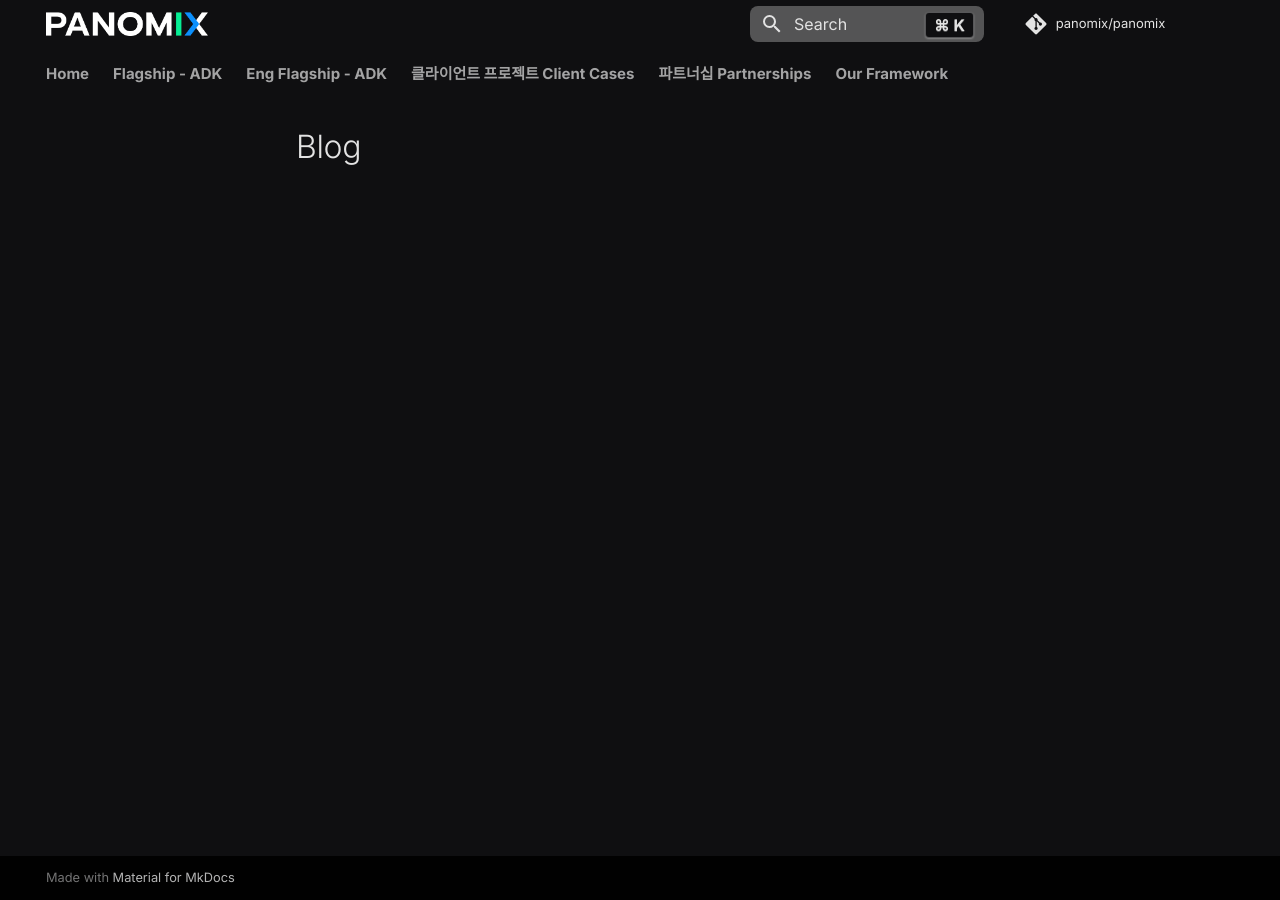
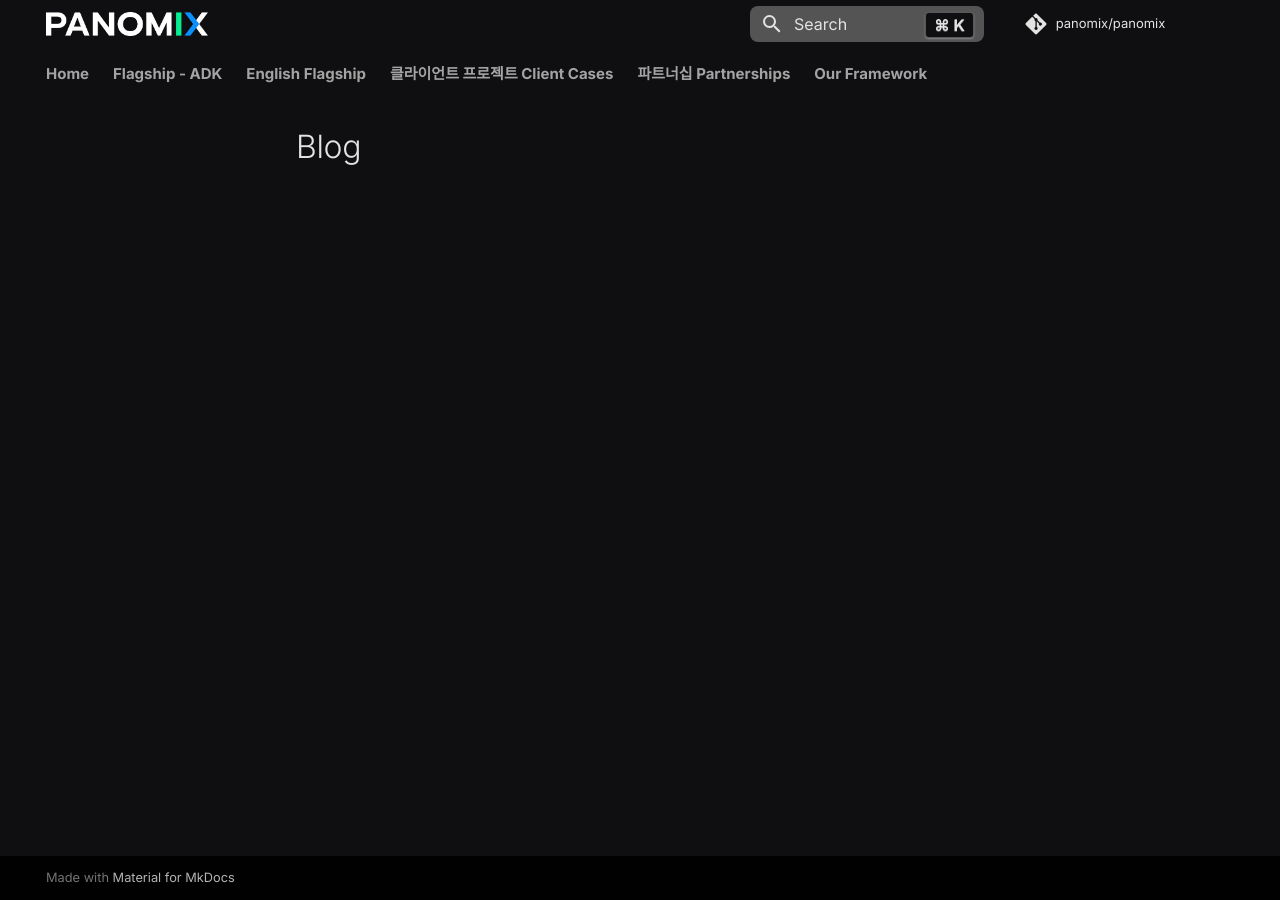
Before and after one commit to panomix/panomix, an MkDocs documentation site: the page built from docs/blog/index.md, in a window 1280 px wide. Built offline with MkDocs 1.6.1 and Material for MkDocs 9.7.7, drawn with Linux system fonts in a browser that asks for light colours; comment, search, counter and statistics services are not loaded.

Commit message:
Update mkdocs.yml

```diff
--- a/mkdocs.yml
+++ b/mkdocs.yml
@@ -5,7 +5,7 @@ strict: true
 nav:
   - index.md
   - Flagship - ADK : flagship/adk.md
-  - Eng Flagship - ADK : en/flagship.md
+  - English Flagship: en/flagship.md
   - 클라이언트 프로젝트 Client Cases:
       - 스웬 Swen: clients/news/swen.md
       - 소셜봇 SocialBot: clients/socialbot/socialbot.md
```
